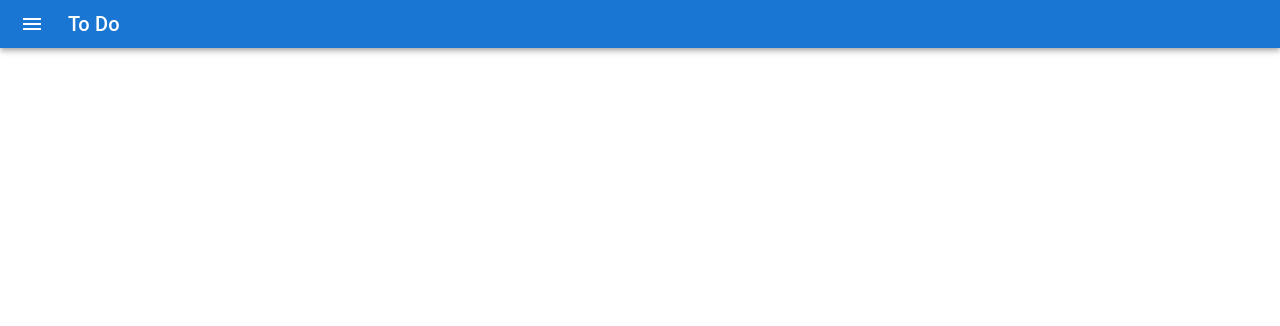
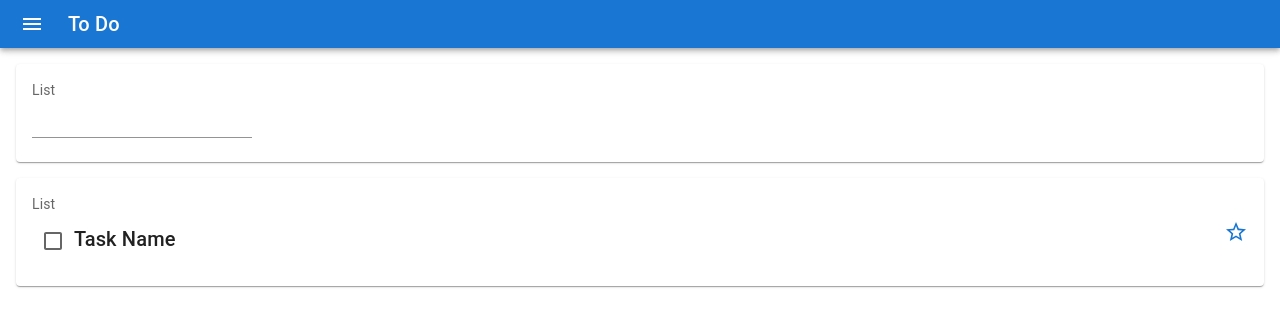
Before and after one commit to maxxlab/todolist, a React (Create React App) app: page / in a window 1280 px wide. Shown: the top 326 px of the page. Built offline with nearby package versions, Linux system fonts and the light colour scheme.

Commit message:
Added Basic Main

```diff
--- a/src/App.tsx
+++ b/src/App.tsx
@@ -1,14 +1,16 @@
 import React from 'react';
 import './App.css';
 import Header from './Header';
+import Main from './Main';
 
 function App() {
   return (
     <>
       <Header/>
+      <Main/>
      {/*
     <Navbar></Navbar>
-    <Main></Main>
+
     */}
     </>
   );
--- /dev/null
+++ b/src/Main.tsx
@@ -0,0 +1,12 @@
+import React from 'react';
+import TaskCard from './component/TaskCard';
+import AddTaskCard from './component/AddTaskCard';
+
+export default function Main() {
+  return (
+    <>
+      <AddTaskCard/>
+      <TaskCard/>
+    </>
+  );
+}
--- /dev/null
+++ b/src/component/AddTaskCard.tsx
@@ -0,0 +1,22 @@
+import React from 'react';
+import Card from '@mui/material/Card';
+import CardActions from '@mui/material/CardActions';
+import CardContent from '@mui/material/CardContent';
+import Button from '@mui/material/Button';
+import Typography from '@mui/material/Typography';
+import TextField from '@mui/material/TextField';
+
+export default function TaskCard() {
+  return (
+    <>
+      <Card sx={{ minWidth: 275, margin: 2 }}>
+      <CardContent>
+        <Typography sx={{ fontSize: 14 }} color="text.secondary" gutterBottom>
+          List
+        </Typography>
+        <TextField id="standard-basic" variant="standard" />
+      </CardContent>
+    </Card>
+    </>
+  );
+}
--- /dev/null
+++ b/src/component/TaskCard.tsx
@@ -0,0 +1,33 @@
+import React from 'react';
+import Card from '@mui/material/Card';
+import CardContent from '@mui/material/CardContent';
+import Typography from '@mui/material/Typography';
+import StarBorderIcon from '@mui/icons-material/StarBorder';
+import StarIcon from '@mui/icons-material/Star';
+import Checkbox from '@mui/material/Checkbox';
+import Box from '@mui/material/Box';
+
+export default function TaskCard() {
+  return (
+    <>
+      <Card sx={{ minWidth: 275, margin: 2 }}>
+        <CardContent>
+          <Typography sx={{ fontSize: 14 }} color="text.secondary" gutterBottom>
+            List
+          </Typography>
+          <Box sx={{ display: 'flex', justifyContent: 'space-between' }}>
+            <Typography variant="h6" component="div">
+              <Checkbox />Task Name
+
+            </Typography>
+            <StarBorderIcon color="primary" />
+          </Box>
+
+          <Typography sx={{ textAlign: 'right' }}>
+
+          </Typography>
+        </CardContent>
+      </Card>
+    </>
+  );
+}
```
